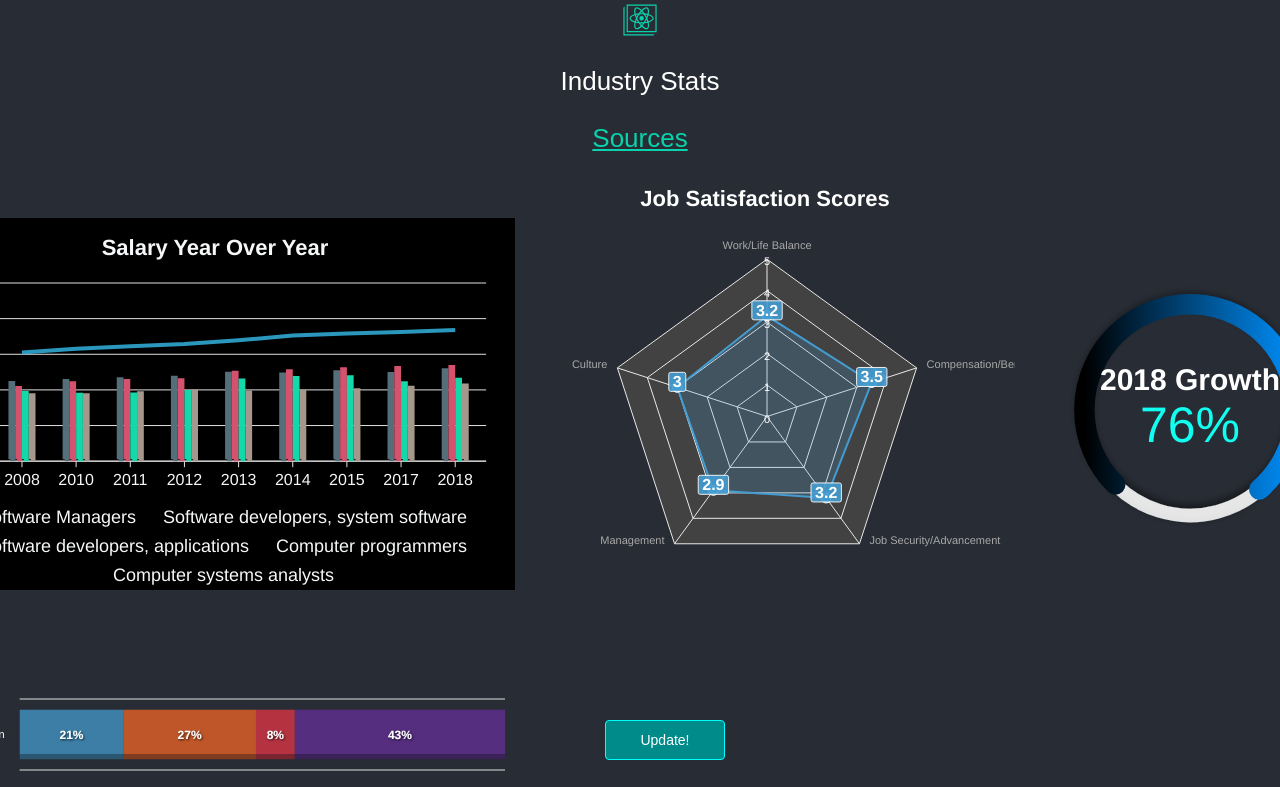
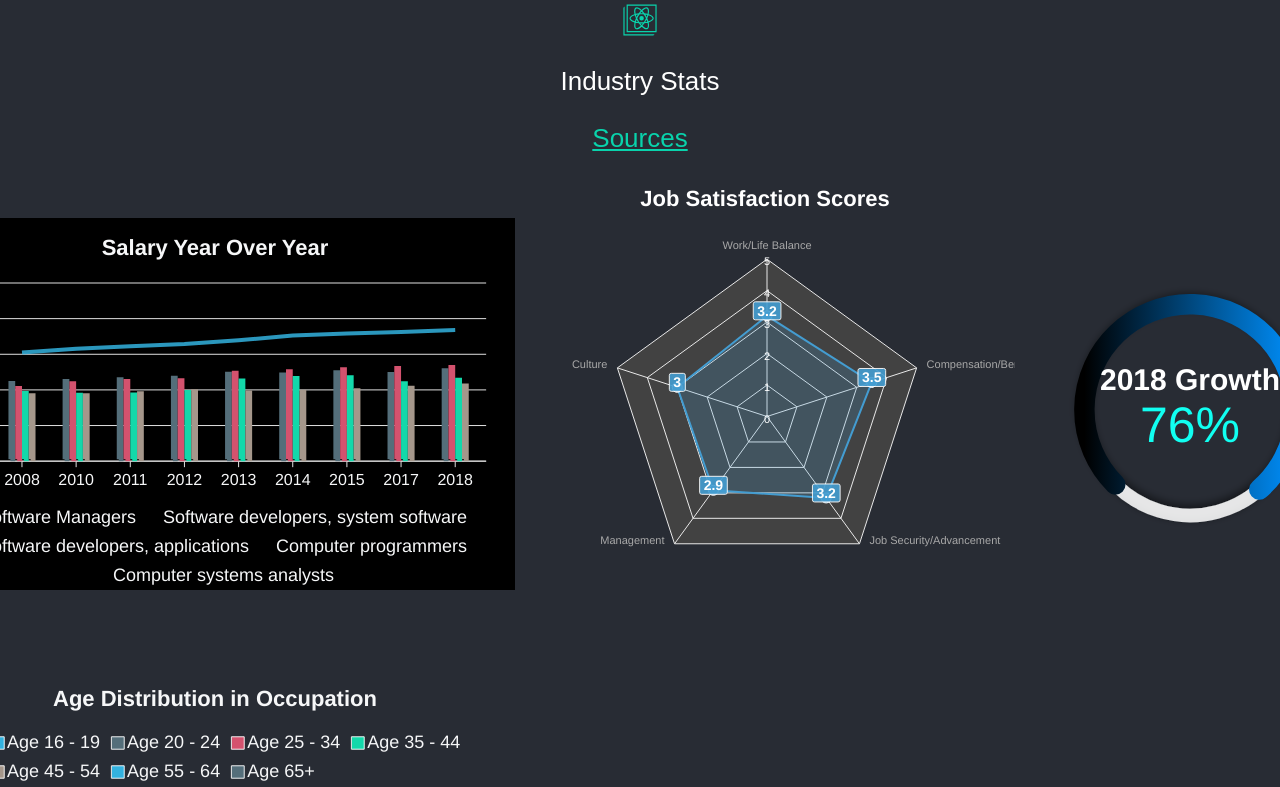
Before and after one commit to binxor/industry-jobs-dash, a React (Create React App) app: page / in a window 1280 px wide. Shown: the top 787 px of the page. Built offline with nearby package versions, Linux system fonts and the light colour scheme.

Commit message:
Stacked bar chart

```diff
--- a/src/components/App.js
+++ b/src/components/App.js
@@ -9,6 +9,8 @@ import MixedChart from './MixedChart'
 import RadialChart from './RadialChart';
 import CandyCaneChart from './CandyCaneChart';
 import RadarChart from './RadarChart';
+import StackedBarChart from './StackedBarChart';
+import stackedBarChartData from '../data/stackedBarChartData';
 
 class App extends Component {
 
@@ -21,7 +23,8 @@ class App extends Component {
       mixedChart: mixedChartData,
       radialChart: radialChartData,
       candyCaneChart: candyCaneChartData,
-      radarChart: radarChartData
+      radarChart: radarChartData,
+      stackedBarChart: stackedBarChartData
     }
   }
 
@@ -84,6 +87,12 @@ class App extends Component {
             </div>
 
             <div className="row">
+              <div className="col bar-chart">
+                <StackedBarChart chartContent={this.state.stackedBarChart} updateCharts={this.updateCharts} />
+              </div>
+            </div>
+
+            <div className="row">
               <div className="col percentage-chart">
                 <CandyCaneChart chartContent={this.state.candyCaneChart} updateCharts={this.updateCharts} />
               </div>
--- a/src/components/RadarChart.js
+++ b/src/components/RadarChart.js
@@ -15,12 +15,12 @@ class RadarChart extends Component {
           background: '#282c34',
           toolbar: {
             show: false
+          }
         },
         markers: {
           size: 5,
           hover: {
             size: 10
-            }
           }
         },
          theme: {
@@ -41,20 +41,22 @@ class RadarChart extends Component {
         yaxis: {
           tickAmount: 5,
           min: 0,
-          max: 5
+          max: 5,
+          // style: { fontSize: '16px' }
         },
         dataLabels: {
           enabled: true,
-          enabledOnSeries: undefined,
+          enabledOnSeries: true,
           formatter: function (val, opts) {
             return val
           },
           textAnchor: 'middle',
           offsetX: 0,
           offsetY: 0,
-          style: {
-              fontSize: '16px',
-          }
+          style: { fontSize: '14px' }
+        },
+        tooltip: {
+          style: { fontSize: '16px' }
         }
       }
     }
--- /dev/null
+++ b/src/components/StackedBarChart.js
@@ -0,0 +1,91 @@
+import React, { Component } from 'react';
+import Chart from 'react-apexcharts';
+
+class StackedBarChart extends Component {
+  constructor(props) {
+    super(props)
+
+    this.updateCharts = this.props.updateCharts.bind(this)
+
+    this.state = {
+      optionsStackedBarChart: {
+        theme: {
+          mode: 'dark',
+          palette: 'palette3'
+        },
+        chart: {
+          stacked: true,
+          stackType: '100%',
+          background: '#282c34',
+          toolbar: {
+            show: false
+          }
+        },
+        plotOptions: {
+          bar: {
+            horizontal: true,
+          }
+        },
+        stroke: {
+          width: 1
+        },
+        title: {
+          text: this.props.chartContent.title || '',
+          align: 'center',
+          margin: 10,
+          offsetX: 0,
+          offsetY: 10,
+          floating: false,
+          style: {
+            fontSize: '22px'
+          }
+        },
+        xaxis: {
+          categories: this.props.chartContent.categories || [],
+          labels: {
+            formatter: function (val) {
+              return val + "K"
+            },
+            style: { fontSize: '16px' }
+          }
+        },
+        yaxis: {
+          title: {
+            text: undefined
+          },
+          labels: {
+            style: { fontSize: '16px' }
+          }
+        },
+        tooltip: {
+          y: {
+            formatter: function (val) {
+              return val + "K"
+            }
+          },
+          style: { fontSize: '16px' }
+        },
+        fill: {
+          opacity: 1
+
+        },
+        legend: {
+          position: 'top',
+          horizontalAlign: 'left',
+          offsetX: 40,
+          fontSize: '18px'
+        }
+      }
+    }
+  }
+
+  render () {
+    return (
+      <div className="col mixed-chart">
+        <Chart options={this.state.optionsStackedBarChart} series={this.props.chartContent.series} type="bar" width="600" />
+      </div>
+    )
+  }
+}
+
+export default StackedBarChart
--- /dev/null
+++ b/src/data/stackedBarChartData.js
@@ -0,0 +1,28 @@
+const stackedBarChartData = {
+  title: 'Age Distribution in Occupation',
+  series: [ {
+    name: 'Age 16 - 19',
+    data: [ 1 , 2, 3, 1, 3, 5126]
+  }, {
+    name: 'Age 20 - 24',
+    data: [ 15, 38, 28, 99, 11, 14051 ]
+  }, {
+    name: 'Age 25 - 34',
+    data: [ 19, 193, 117, 595, 74, 35324 ]
+  }, {
+    name: 'Age 35 - 44',
+    data:  [ 35, 162, 111, 462, 61, 32616 ]
+  }, {
+    name: 'Age 45 - 54',
+    data: [ 48, 136, 126, 291, 33, 32373 ]
+  }, {
+    name: 'Age 55 - 64',
+    data: [ 45, 92, 73, 200, 23, 26565 ]
+  }, {
+    name: 'Age 65+',
+    data: [ 9, 29, 18, 34, 4, 9705 ]
+  } ],
+  categories: [ 'Computer and InfoSys Managers', 'Computer Systems Analysts', 'Computer Programmers', 'Software Developers, Applications, and Systems Software', 'Web Developers', 'All Computer Occupations' ]
+}
+
+export default stackedBarChartData
```
Also changed, not shown: src/data/aggregateAgeGroupCountsByOccupation.js (added, +76 -0 lines), src/data/distributionSoftwareEngineerSalaryByCityState.js. Lines whose indentation alone changed are shown as unchanged.
